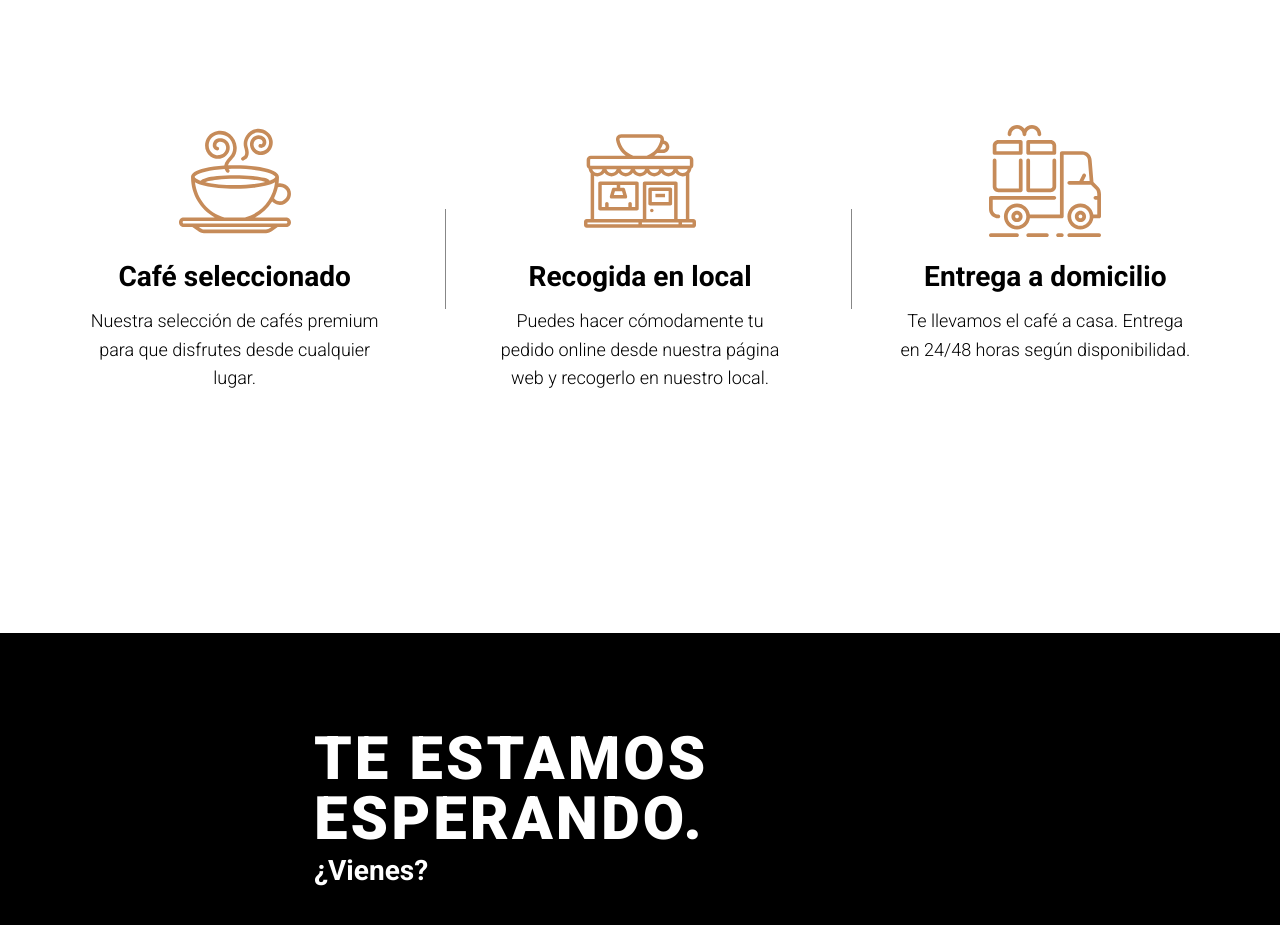
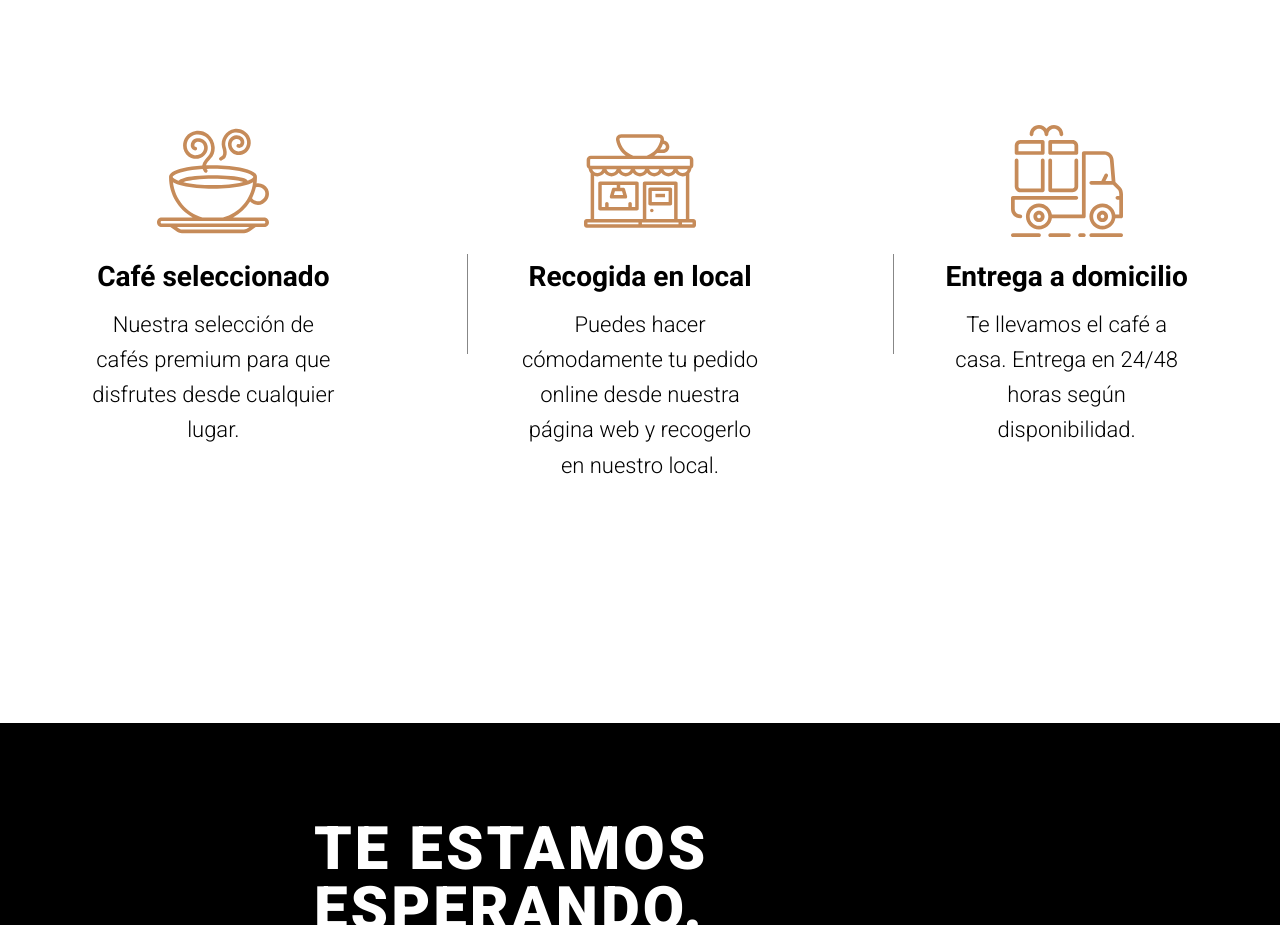
Before and after one commit to abelcarbonero/cloud-coffee, a website: page index.html in a window 1280 px wide. Shown: the part 7544-8469 px from the top of the page. Drawn offline with nearby package versions, Linux system fonts and the light colour scheme.

Commit message:
media queries laptop

```diff
--- a/app/scss/blocks/specialty.scss
+++ b/app/scss/blocks/specialty.scss
@@ -52,7 +52,7 @@
 
     @include breakpoint(laptop) {
       margin-top: 8rem;
-      column-gap: 7rem;
+      column-gap: 11rem;
     }
   }
 
@@ -70,6 +70,10 @@
         font-weight: var(--fw-light);
         margin-top: 1rem;
         font-size: 18px;
+      }
+
+      @include breakpoint(laptop){
+        font-size: 22px;
       }
     }
   }
```
Also changed, not shown: dist/style.css, 1 other file.
